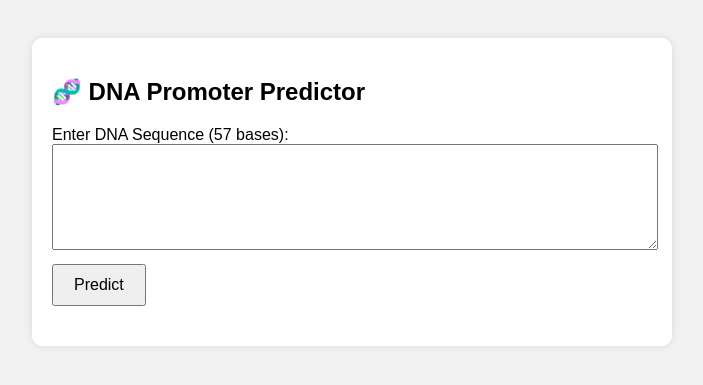
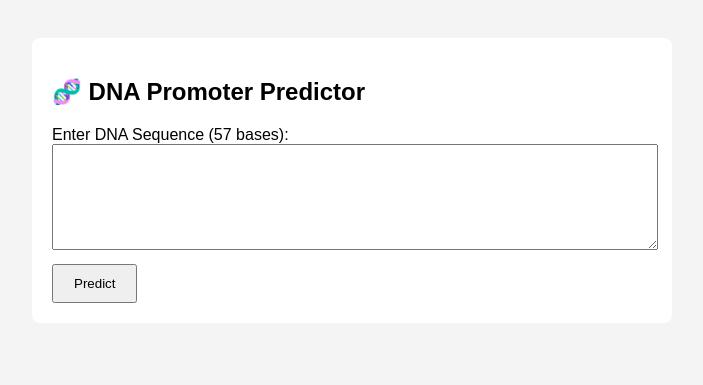
Before and after one commit to Harrymaske/promoter-web-app, a Flask app: page / in a window 1280 px wide. Shown: the top 385 px of the page, without its empty margins (288-991 px from the left). Run offline with Flask 3, Linux system fonts and the light colour scheme; parts of the project's set-up code (start-up, migrations or seed data) failed here and were passed over.

Commit message:
Add files via upload

```diff
--- a/template/index.html
+++ b/template/index.html
@@ -3,36 +3,14 @@
 <head>
     <title>DNA Promoter Prediction</title>
     <style>
-        body {
-            font-family: Arial, sans-serif;
-            background-color: #f2f2f2;
-            padding: 30px;
-        }
-        .container {
-            max-width: 600px;
-            background: white;
-            padding: 20px;
-            border-radius: 10px;
-            margin: auto;
-            box-shadow: 0 0 10px rgba(0,0,0,0.1);
-        }
-        textarea {
-            width: 100%;
-            height: 100px;
-            font-size: 16px;
-        }
-        button {
-            margin-top: 10px;
-            padding: 10px 20px;
-            font-size: 16px;
-        }
-        .result {
-            margin-top: 20px;
-        }
+        body { font-family: Arial; background: #f4f4f4; padding: 30px; }
+        .box { max-width: 600px; margin: auto; background: white; padding: 20px; border-radius: 8px; }
+        textarea { width: 100%; height: 100px; }
+        button { margin-top: 10px; padding: 10px 20px; }
     </style>
 </head>
 <body>
-<div class="container">
+<div class="box">
     <h2>🧬 DNA Promoter Predictor</h2>
     <form method="POST">
         <label>Enter DNA Sequence (57 bases):</label><br>
@@ -40,14 +18,12 @@
         <button type="submit">Predict</button>
     </form>
 
-    <div class="result">
-        {% if prediction %}
-            <h3>Result: {{ prediction }}</h3>
-            {% if confidence %}
-                <p>Confidence: {{ confidence }}</p>
-            {% endif %}
+    {% if prediction %}
+        <h3>🔍 Result: {{ prediction }}</h3>
+        {% if confidence %}
+            <p>Confidence: {{ confidence }}</p>
         {% endif %}
-    </div>
+    {% endif %}
 </div>
 </body>
 </html>
```
